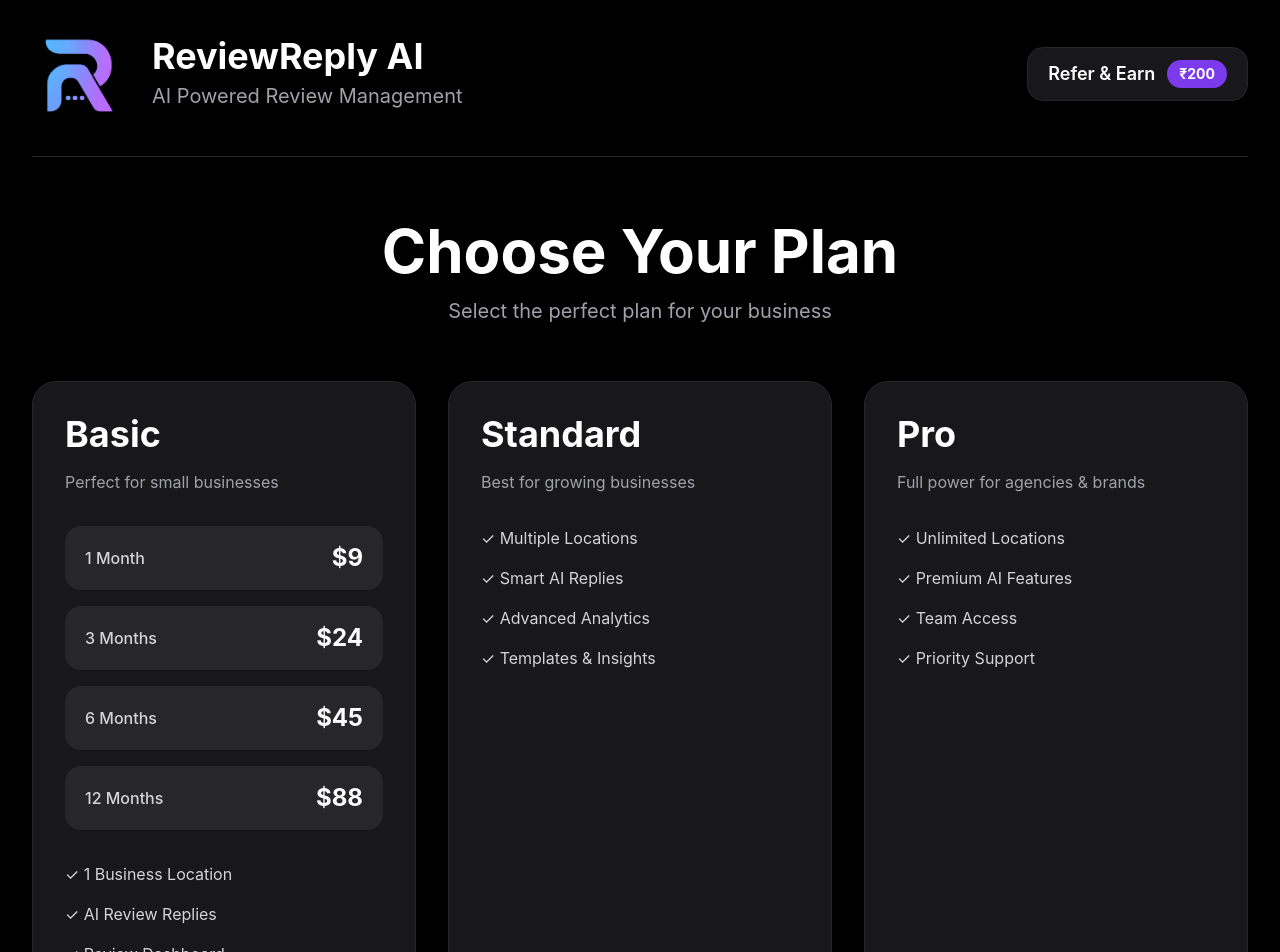
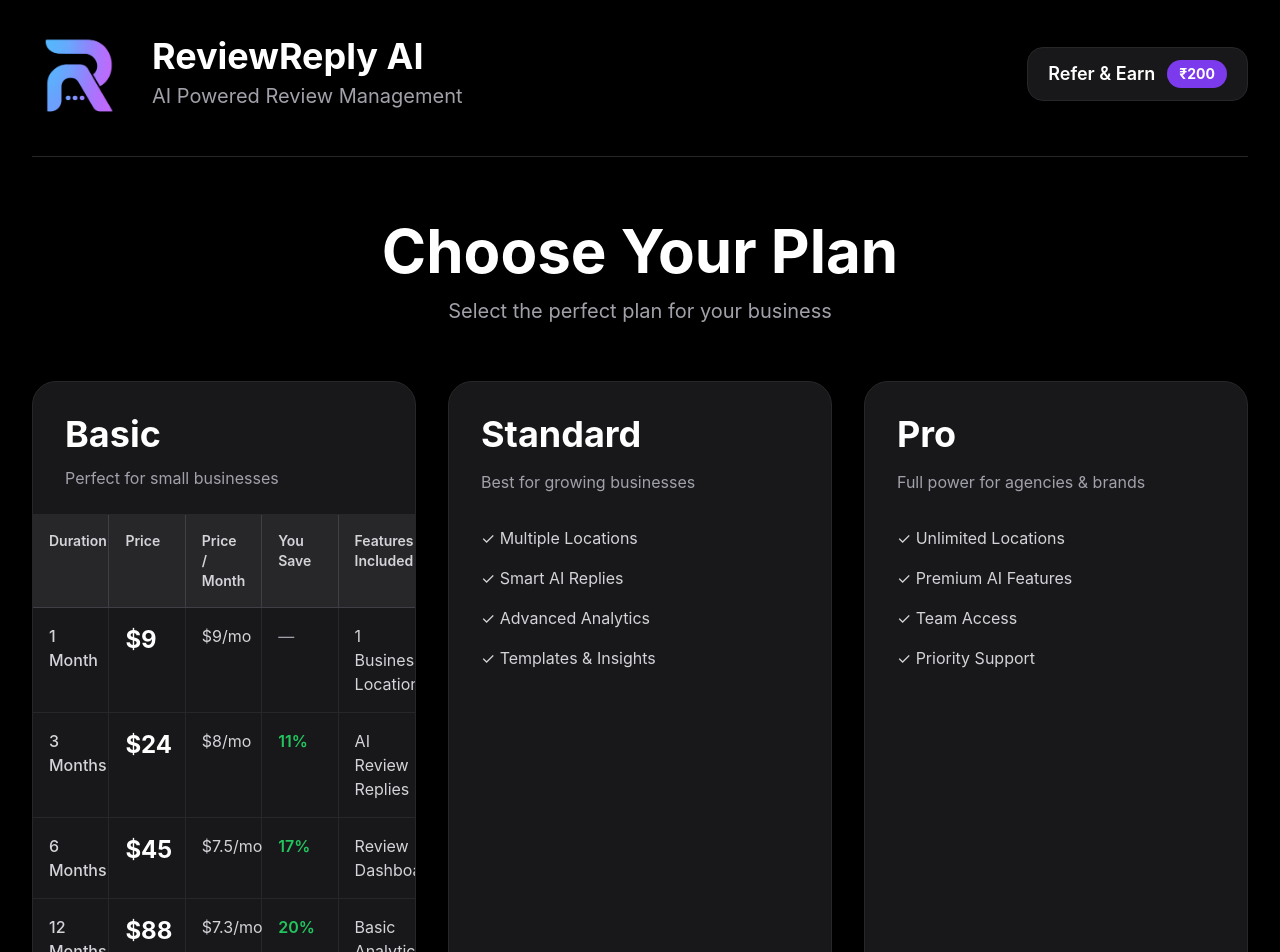
Before and after one commit to afnankhan123456/reviewreply-ai, a Next.js app: page /plans in a window 1280 px wide. Shown: the top 952 px of the page. Built offline with nearby package versions, Linux system fonts and the light colour scheme.

Commit message:
Update page.tsx

```diff
--- a/app/plans/basic/pricing/page.tsx
+++ b/app/plans/basic/pricing/page.tsx
@@ -4,87 +4,155 @@ import Link from "next/link";
 
 export default function BasicPricingPage() {
   return (
-    <div className="bg-zinc-900 border border-zinc-800 rounded-3xl p-8 hover:border-violet-500 transition-all h-full">
+    <div className="bg-zinc-900 border border-zinc-800 rounded-3xl overflow-hidden hover:border-violet-500 transition-all h-full">
 
-      {/* TITLE */}
+      {/* HEADER */}
 
-      <h2 className="text-4xl font-bold mb-4 text-white">
+      <div className="px-8 pt-8 pb-6 border-b border-zinc-800">
+
+        <h2 className="text-4xl font-bold text-white mb-3">
           Basic
         </h2>
 
-      <p className="text-zinc-400 mb-8">
+        <p className="text-zinc-400">
           Perfect for small businesses
         </p>
 
-      {/* PRICING */}
-
-      <div className="space-y-4 mb-8">
-
-        <div className="flex items-center justify-between bg-zinc-800 rounded-2xl px-5 py-4">
-
-          <span className="text-zinc-300 font-medium">
-            1 Month
-          </span>
-
-          <span className="text-2xl font-bold text-white">
-            $9
-          </span>
-
       </div>
 
-        <div className="flex items-center justify-between bg-zinc-800 rounded-2xl px-5 py-4">
+      {/* TABLE HEADER */}
 
-          <span className="text-zinc-300 font-medium">
-            3 Months
-          </span>
+      <div className="grid grid-cols-5 bg-zinc-800 border-b border-zinc-700 text-sm font-semibold text-zinc-300">
 
-          <span className="text-2xl font-bold text-white">
-            $24
-          </span>
-
+        <div className="p-4 border-r border-zinc-700">
+          Duration
         </div>
 
-        <div className="flex items-center justify-between bg-zinc-800 rounded-2xl px-5 py-4">
-
-          <span className="text-zinc-300 font-medium">
-            6 Months
-          </span>
-
-          <span className="text-2xl font-bold text-white">
-            $45
-          </span>
-
+        <div className="p-4 border-r border-zinc-700">
+          Price
         </div>
 
-        <div className="flex items-center justify-between bg-zinc-800 rounded-2xl px-5 py-4">
+        <div className="p-4 border-r border-zinc-700">
+          Price / Month
+        </div>
 
-          <span className="text-zinc-300 font-medium">
-            12 Months
-          </span>
+        <div className="p-4 border-r border-zinc-700">
+          You Save
+        </div>
 
-          <span className="text-2xl font-bold text-white">
-            $88
-          </span>
-
+        <div className="p-4">
+          Features Included
         </div>
 
       </div>
 
-      {/* FEATURES */}
+      {/* ROW 1 */}
 
-      <div className="space-y-4 text-zinc-300 mb-10">
+      <div className="grid grid-cols-5 border-b border-zinc-800">
 
-        <div>✓ 1 Business Location</div>
+        <div className="p-4 border-r border-zinc-800 text-zinc-300 font-medium">
+          1 Month
+        </div>
 
-        <div>✓ AI Review Replies</div>
+        <div className="p-4 border-r border-zinc-800 text-white text-2xl font-bold">
+          $9
+        </div>
 
-        <div>✓ Review Dashboard</div>
+        <div className="p-4 border-r border-zinc-800 text-zinc-300">
+          $9/mo
+        </div>
 
-        <div>✓ Basic Analytics</div>
+        <div className="p-4 border-r border-zinc-800 text-zinc-400">
+          —
+        </div>
+
+        <div className="p-4 text-zinc-300">
+          1 Business Location
+        </div>
+
+      </div>
+
+      {/* ROW 2 */}
+
+      <div className="grid grid-cols-5 border-b border-zinc-800">
+
+        <div className="p-4 border-r border-zinc-800 text-zinc-300 font-medium">
+          3 Months
+        </div>
+
+        <div className="p-4 border-r border-zinc-800 text-white text-2xl font-bold">
+          $24
+        </div>
+
+        <div className="p-4 border-r border-zinc-800 text-zinc-300">
+          $8/mo
+        </div>
+
+        <div className="p-4 border-r border-zinc-800 text-green-500 font-semibold">
+          11%
+        </div>
+
+        <div className="p-4 text-zinc-300">
+          AI Review Replies
+        </div>
+
+      </div>
+
+      {/* ROW 3 */}
+
+      <div className="grid grid-cols-5 border-b border-zinc-800">
+
+        <div className="p-4 border-r border-zinc-800 text-zinc-300 font-medium">
+          6 Months
+        </div>
+
+        <div className="p-4 border-r border-zinc-800 text-white text-2xl font-bold">
+          $45
+        </div>
+
+        <div className="p-4 border-r border-zinc-800 text-zinc-300">
+          $7.5/mo
+        </div>
+
+        <div className="p-4 border-r border-zinc-800 text-green-500 font-semibold">
+          17%
+        </div>
+
+        <div className="p-4 text-zinc-300">
+          Review Dashboard
+        </div>
+
+      </div>
+
+      {/* ROW 4 */}
+
+      <div className="grid grid-cols-5">
+
+        <div className="p-4 border-r border-zinc-800 text-zinc-300 font-medium">
+          12 Months
+        </div>
+
+        <div className="p-4 border-r border-zinc-800 text-white text-2xl font-bold">
+          $88
+        </div>
+
+        <div className="p-4 border-r border-zinc-800 text-zinc-300">
+          $7.3/mo
+        </div>
+
+        <div className="p-4 border-r border-zinc-800 text-green-500 font-semibold">
+          20%
+        </div>
+
+        <div className="p-4 text-zinc-300">
+          Basic Analytics
+        </div>
 
       </div>
 
       {/* BUTTON */}
+
+      <div className="p-6 border-t border-zinc-800">
 
         <Link
           href="/plans/basic/pricing"
@@ -94,5 +162,7 @@ export default function BasicPricingPage() {
         </Link>
 
       </div>
+
+    </div>
   );
 }
```
Lines whose indentation alone changed are shown as unchanged.
